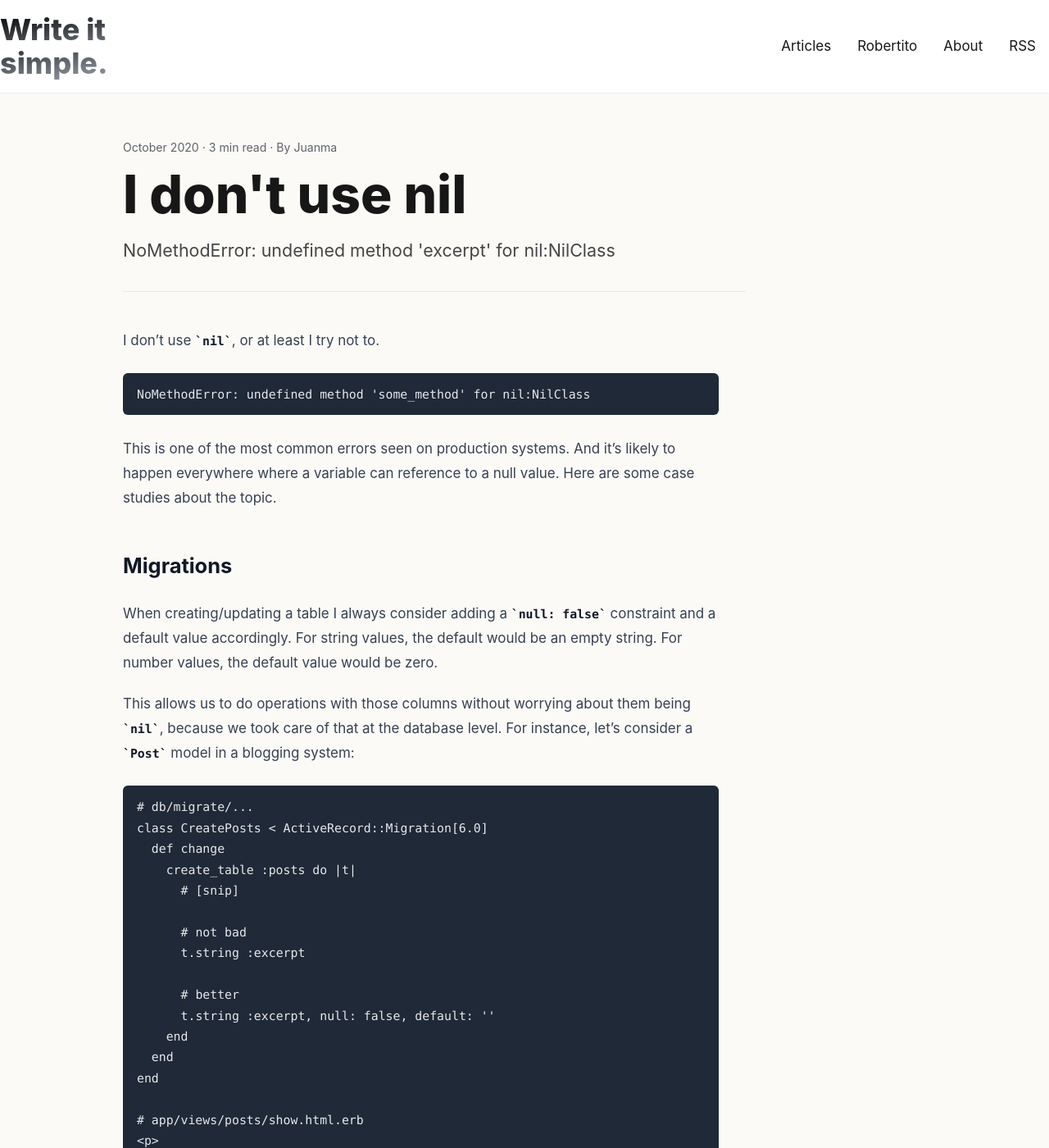
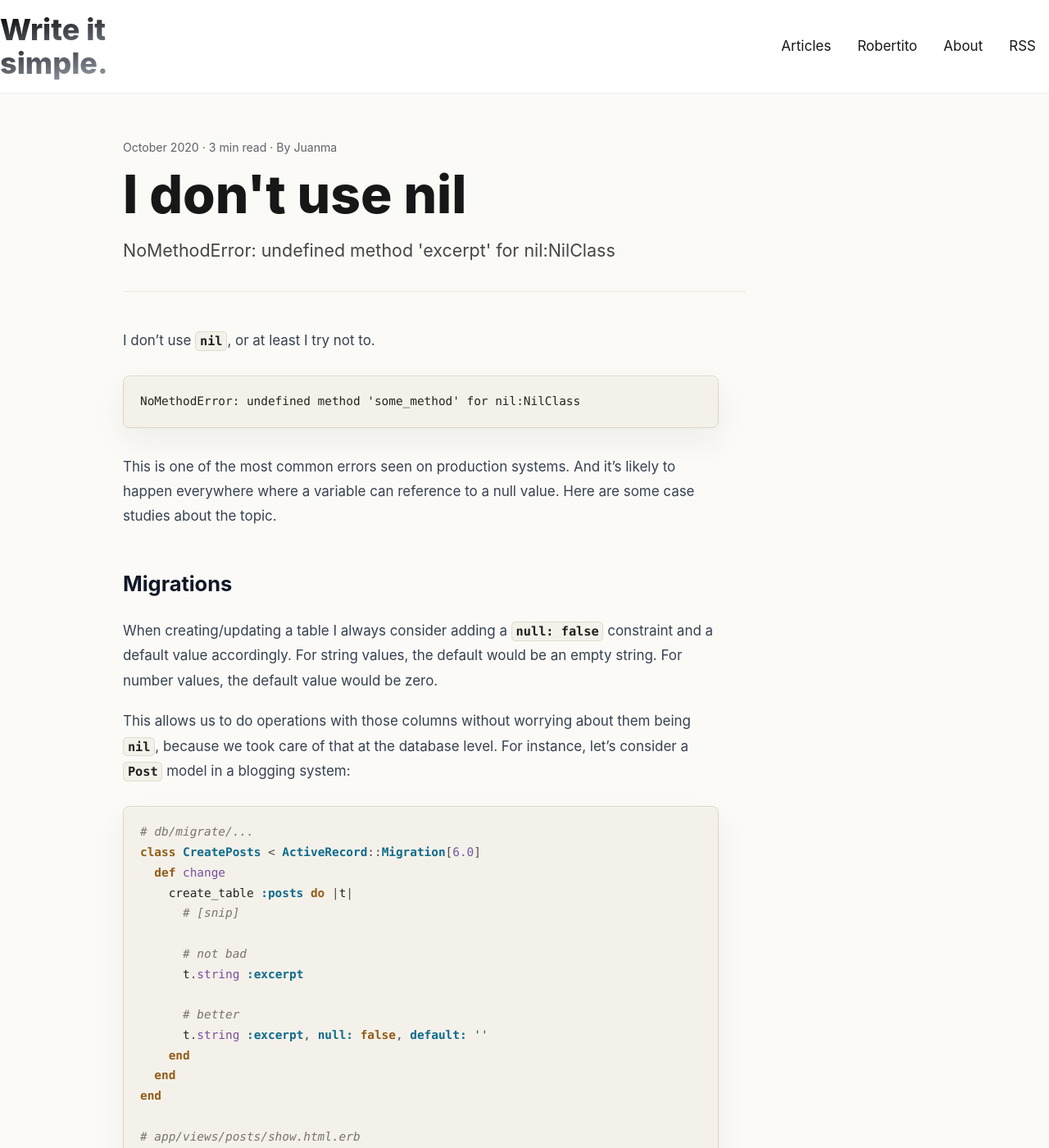
Before and after one commit to juanmanuelramallo/blog, a Jekyll site: the page built from _posts/2020-10-12-do-not-use-nil.md, in a window 1280 px wide and 1400 px high. Shown: the whole window at 82% size. Built offline with Jekyll 4.4.1, drawn with Linux system fonts in a browser that asks for light colours.

Commit message:
Polish blog code block styling (#13)
Co-authored-by: Robertito <ramallojuanm+robertito@gmail.com>

```diff
--- a/assets/main.css
+++ b/assets/main.css
@@ -1196,6 +1196,123 @@ body {
   letter-spacing: 0;
 }
 
+.post-content :where(code):not(pre code) {
+  background: #f4f1ea;
+  border: 1px solid #e2dacd;
+  border-radius: 0.32rem;
+  color: #22201d;
+  font-family: "SFMono-Regular", "Cascadia Code", "Roboto Mono", ui-monospace, SFMono-Regular, Menlo, Monaco, Consolas, "Liberation Mono", "Courier New", monospace;
+  font-size: 0.9em;
+  font-weight: 600;
+  padding: 0.12em 0.32em;
+  white-space: nowrap;
+}
+
+.post-content :where(code):not(pre code)::before,
+.post-content :where(code):not(pre code)::after {
+  content: none;
+}
+
+.post-content div.highlighter-rouge,
+.post-content figure.highlight {
+  margin: 1.75rem 0 2rem;
+  max-width: calc(100vw - 2rem);
+}
+
+.post-content div.highlight,
+.post-content figure.highlight {
+  background: #f4f1ea;
+  border: 1px solid #ded4c5;
+  border-radius: 0.5rem;
+  box-shadow: inset 0 1px 0 rgba(255, 255, 255, 0.65), 0 16px 36px rgba(32, 29, 24, 0.06);
+  overflow: hidden;
+}
+
+.post-content :where(pre):not(:where([class~="not-prose"] *)) {
+  background: transparent;
+  border-radius: 0;
+  color: #27231f;
+  font-family: "SFMono-Regular", "Cascadia Code", "Roboto Mono", ui-monospace, SFMono-Regular, Menlo, Monaco, Consolas, "Liberation Mono", "Courier New", monospace;
+  font-size: 0.9rem;
+  line-height: 1.72;
+  margin: 0;
+  overflow-x: auto;
+  padding: 1.15rem 1.25rem;
+  -moz-tab-size: 2;
+    -o-tab-size: 2;
+       tab-size: 2;
+}
+
+.post-content :where(pre):not(:where([class~="not-prose"] *))::-webkit-scrollbar {
+  height: 0.72rem;
+}
+
+.post-content :where(pre):not(:where([class~="not-prose"] *))::-webkit-scrollbar-track {
+  background: #ede5d8;
+}
+
+.post-content :where(pre):not(:where([class~="not-prose"] *))::-webkit-scrollbar-thumb {
+  background: #c8bcaa;
+  border: 3px solid #ede5d8;
+  border-radius: 999px;
+}
+
+.post-content :where(pre code):not(:where([class~="not-prose"] *)) {
+  color: inherit;
+  white-space: pre;
+}
+
+.post-content .highlight .c,
+.post-content .highlight .c1,
+.post-content .highlight .cm,
+.post-content .highlight .cp {
+  color: #7a7469;
+  font-style: italic;
+}
+
+.post-content .highlight .k,
+.post-content .highlight .kd,
+.post-content .highlight .kn,
+.post-content .highlight .kp,
+.post-content .highlight .kr,
+.post-content .highlight .kt {
+  color: #925c17;
+  font-weight: 700;
+}
+
+.post-content .highlight .s,
+.post-content .highlight .s1,
+.post-content .highlight .s2,
+.post-content .highlight .sh,
+.post-content .highlight .sx {
+  color: #116149;
+}
+
+.post-content .highlight .mi,
+.post-content .highlight .mf,
+.post-content .highlight .m {
+  color: #7459a6;
+}
+
+.post-content .highlight .nc,
+.post-content .highlight .nn,
+.post-content .highlight .no,
+.post-content .highlight .ss {
+  color: #0f6b8c;
+  font-weight: 700;
+}
+
+.post-content .highlight .nf,
+.post-content .highlight .nb,
+.post-content .highlight .nt {
+  color: #7b4f9f;
+}
+
+.post-content .highlight .o,
+.post-content .highlight .p {
+  color: #4f4a43;
+}
+
 .post-tags {
   display: flex;
   flex-wrap: wrap;
```
Also changed, not shown: main.css (+115 -0 lines).
